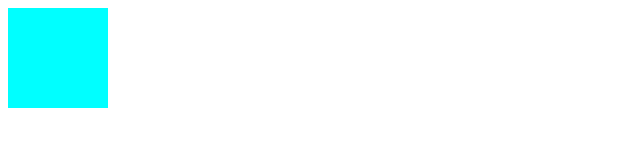
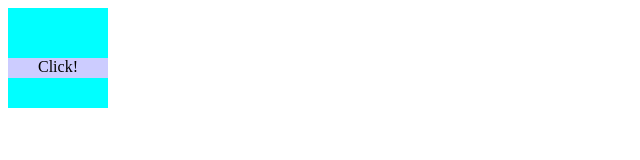
Before and after one commit to Daniel-Ok/JQuery-and-Ajax, a plain HTML site: page index.html in a window 1280 px wide. Shown: the whole page, without its empty margins (0-640 px from the left). Drawn offline with Linux system fonts and the light colour scheme.

Commit message:
added event to toggle parent color with button click

```diff
--- a/css/style.css
+++ b/css/style.css
@@ -7,3 +7,12 @@
 .highlight{
     background-color: azure;
 }
+.box-button{
+    width: 100px;
+    height: 20px;
+    background-color: #CCF;
+    text-align: center;
+    position: relative;
+    top: 50%;
+
+}
--- a/index.html
+++ b/index.html
@@ -11,7 +11,7 @@
 
     <div id="container">
         <div class="box">
-
+        <div class="box-button">Click!</div>
         </div>
       </div>
   <script src="js/jquery-3.5.1.js"></script>
--- a/js/main.js
+++ b/js/main.js
@@ -1,5 +1,5 @@
 $(document).ready(function(){
-    $('.box').on('click',function () {
-        $(this).toggleClass('highlight');
+    $('.box').on('click','.box-button',function () {
+        $(this).parent().toggleClass('highlight');
     });
 });
```
